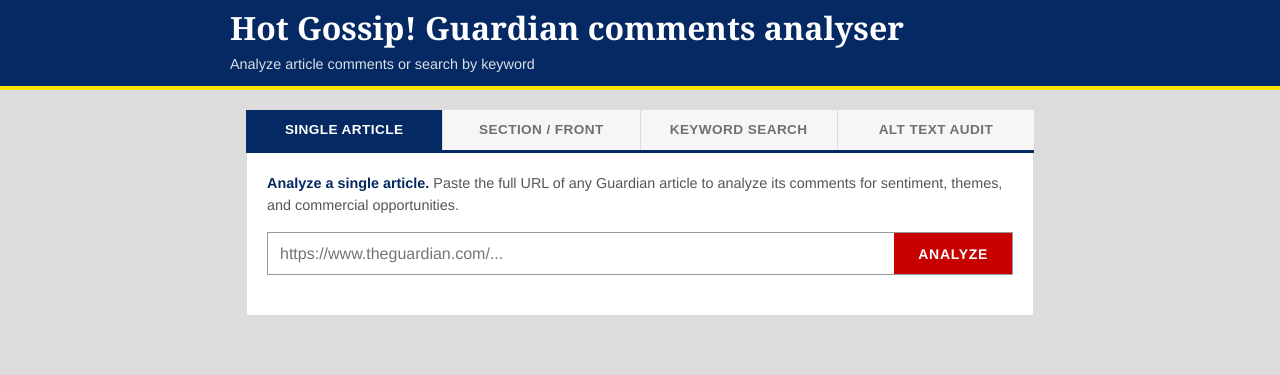
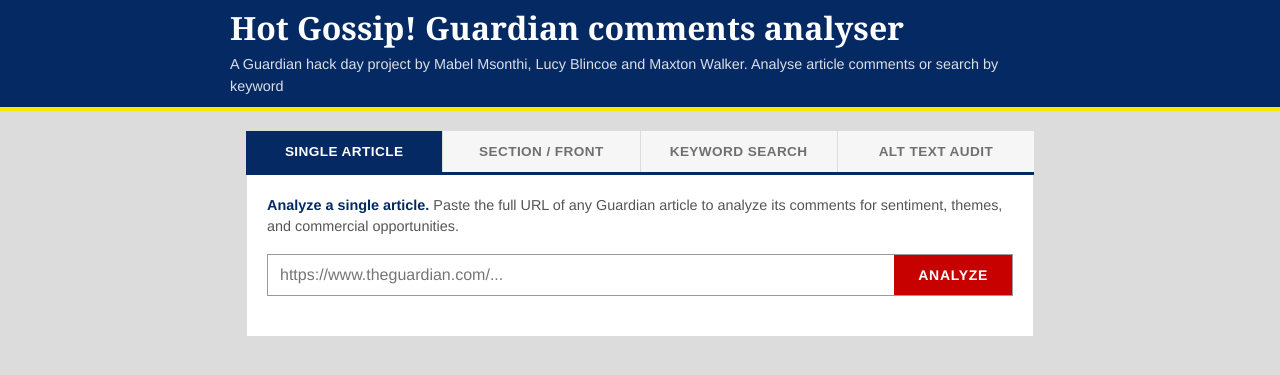
Before and after one commit to WMalker808/hot-gossip, a Flask app: page / in a window 1280 px wide. Shown: the top 375 px of the page. Run offline with Flask 3, Linux system fonts and the light colour scheme.

Commit message:
Update index.html

```diff
--- a/templates/index.html
+++ b/templates/index.html
@@ -3,7 +3,7 @@
 <head>
     <meta charset="UTF-8">
     <meta name="viewport" content="width=device-width, initial-scale=1.0">
-    <title>Guardian Comment Analyzer</title>
+    <title>Guardian Comment Analyser</title>
     <style>
         * { margin: 0; padding: 0; box-sizing: border-box; }
 
@@ -564,7 +564,7 @@
 <body>
     <header>
         <h1>Hot Gossip! Guardian comments analyser</h1>
-        <p>Analyze article comments or search by keyword</p>
+        <p>A Guardian hack day project by Mabel Msonthi, Lucy Blincoe and Maxton Walker. Analyse article comments or search by keyword</p>
     </header>
     <div class="yellow-band"></div>
 
```
